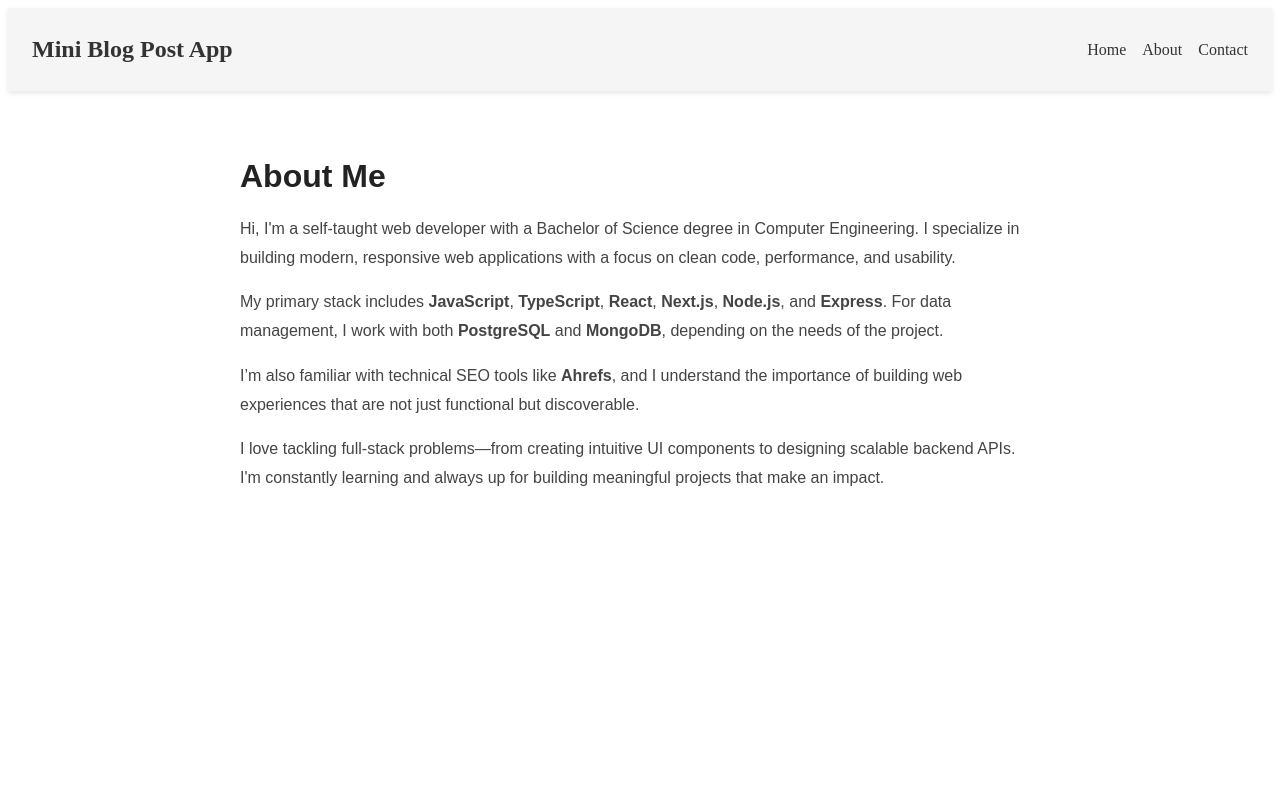
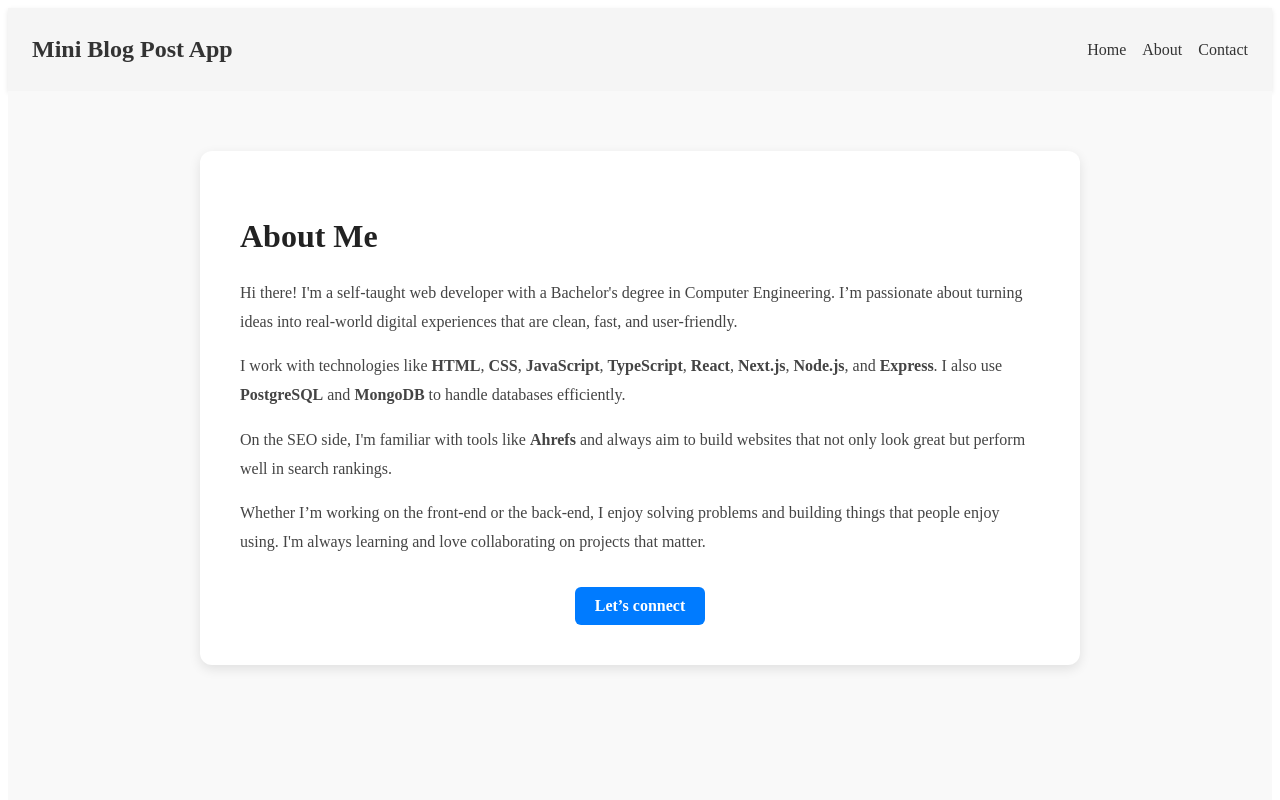
Before and after one commit to hinds1ght/mini-blog-posts-front-end, a React (Vite) app: page /about in a window 1280 px wide. Shown: the top 800 px of the page. Built offline with nearby package versions, Linux system fonts and the light colour scheme; no server answers.

Commit message:
standardize public component style

```diff
--- a/src/About.jsx
+++ b/src/About.jsx
@@ -1,27 +1,82 @@
 import React from "react";
+import { Link } from "react-router-dom";
 
 const About = () => {
   return (
-    <section style={{ padding: "40px 20px", minHeight: "100vh", maxWidth: "800px", margin: "0 auto", fontFamily: "Arial, sans-serif" }}>
-      <h2 style={{ fontSize: "32px", fontWeight: "bold", marginBottom: "20px", color: "#222" }}>About Me</h2>
+    <section style={styles.section}>
+      <div style={styles.container}>
+        <h2 style={styles.heading}>About Me</h2>
 
-      <p style={{ fontSize: "16px", lineHeight: "1.8", marginBottom: "16px", color: "#444" }}>
-        Hi, I'm a self-taught web developer with a Bachelor of Science degree in Computer Engineering. I specialize in building modern, responsive web applications with a focus on clean code, performance, and usability.
-      </p>
+        <p style={styles.paragraph}>
+          Hi there! I'm a self-taught web developer with a Bachelor's degree in Computer Engineering. I’m passionate about turning ideas into real-world digital experiences that are clean, fast, and user-friendly.
+        </p>
 
-      <p style={{ fontSize: "16px", lineHeight: "1.8", marginBottom: "16px", color: "#444" }}>
-        My primary stack includes <strong>JavaScript</strong>, <strong>TypeScript</strong>, <strong>React</strong>, <strong>Next.js</strong>, <strong>Node.js</strong>, and <strong>Express</strong>. For data management, I work with both <strong>PostgreSQL</strong> and <strong>MongoDB</strong>, depending on the needs of the project.
-      </p>
+        <p style={styles.paragraph}>
+          I work with technologies like <strong>HTML</strong>, <strong>CSS</strong>, <strong>JavaScript</strong>, <strong>TypeScript</strong>, <strong>React</strong>, <strong>Next.js</strong>, <strong>Node.js</strong>, and <strong>Express</strong>. I also use <strong>PostgreSQL</strong> and <strong>MongoDB</strong> to handle databases efficiently.
+        </p>
 
-      <p style={{ fontSize: "16px", lineHeight: "1.8", marginBottom: "16px", color: "#444" }}>
-        I’m also familiar with technical SEO tools like <strong>Ahrefs</strong>, and I understand the importance of building web experiences that are not just functional but discoverable.
-      </p>
+        <p style={styles.paragraph}>
+          On the SEO side, I'm familiar with tools like <strong>Ahrefs</strong> and always aim to build websites that not only look great but perform well in search rankings.
+        </p>
 
-      <p style={{ fontSize: "16px", lineHeight: "1.8", marginBottom: "16px", color: "#444" }}>
-        I love tackling full-stack problems—from creating intuitive UI components to designing scalable backend APIs. I'm constantly learning and always up for building meaningful projects that make an impact.
-      </p>
+        <p style={styles.paragraph}>
+          Whether I’m working on the front-end or the back-end, I enjoy solving problems and building things that people enjoy using. I'm always learning and love collaborating on projects that matter.
+        </p>
+
+        <div style={styles.contactLinkWrapper}>
+          <Link to="/contact" style={styles.contactLink}>
+            Let’s connect
+          </Link>
+        </div>
+      </div>
     </section>
   );
 };
 
+const styles = {
+  section: {
+    minHeight: "100vh",
+    padding: "60px 20px",
+    display: "flex",
+    flexDirection: "column",
+    alignItems: "center",
+    backgroundColor: "#f9f9f9",
+  },
+  container: {
+    background: "#fff",
+    maxWidth: "800px",
+    width: "100%",
+    padding: "40px",
+    borderRadius: "12px",
+    boxShadow: "0 4px 12px rgba(0, 0, 0, 0.1)",
+  },
+  heading: {
+    fontSize: "32px",
+    fontWeight: "bold",
+    marginBottom: "24px",
+    color: "#222",
+    textAlign: "start",
+  },
+  paragraph: {
+    fontSize: "16px",
+    lineHeight: "1.8",
+    marginBottom: "16px",
+    color: "#444",
+  },
+  contactLinkWrapper: {
+    textAlign: "center",
+    marginTop: "30px",
+  },
+  contactLink: {
+    display: "inline-block",
+    padding: "10px 20px",
+    backgroundColor: "#007bff",
+    color: "#fff",
+    textDecoration: "none",
+    borderRadius: "6px",
+    fontWeight: "bold",
+    transition: "background-color 0.3s ease",
+  },
+};
+
 export default About;
--- a/src/Contact.jsx
+++ b/src/Contact.jsx
@@ -1,5 +1,4 @@
 import React from "react";
-import Footer from "./Footer"; // Make sure this exists
 
 function Contact() {
   return (
@@ -67,14 +66,15 @@ const styles = {
     padding: "50px",
     alignItems: "center",
     minHeight: "100vh",
+    backgroundColor: "#f4f6fa",
   },
   container: {
     padding: "2rem",
+    background: "#fff",
+    borderRadius: "12px",
+    boxShadow: "0 8px 20px rgba(0, 0, 0, 0.1)",
     maxWidth: "600px",
-    margin: "0 auto",
-    backgroundColor: "#f9fafb",
-    borderRadius: "8px",
-    boxShadow: "0 4px 12px rgba(0, 0, 0, 0.05)",
+    width: "100%",
   },
   heading: {
     fontSize: "1.8rem",
--- a/src/Posts.css
+++ b/src/Posts.css
@@ -1,5 +1,6 @@
 .posts-container {
     padding: 1rem;
+    min-height: 100vh;
     max-width: 600px;
     margin: auto;
   }
```
